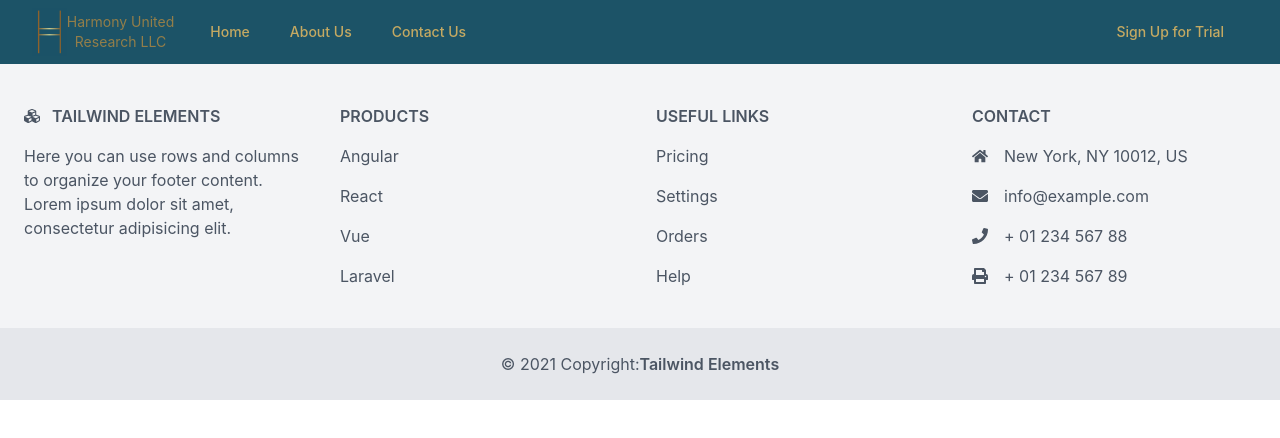
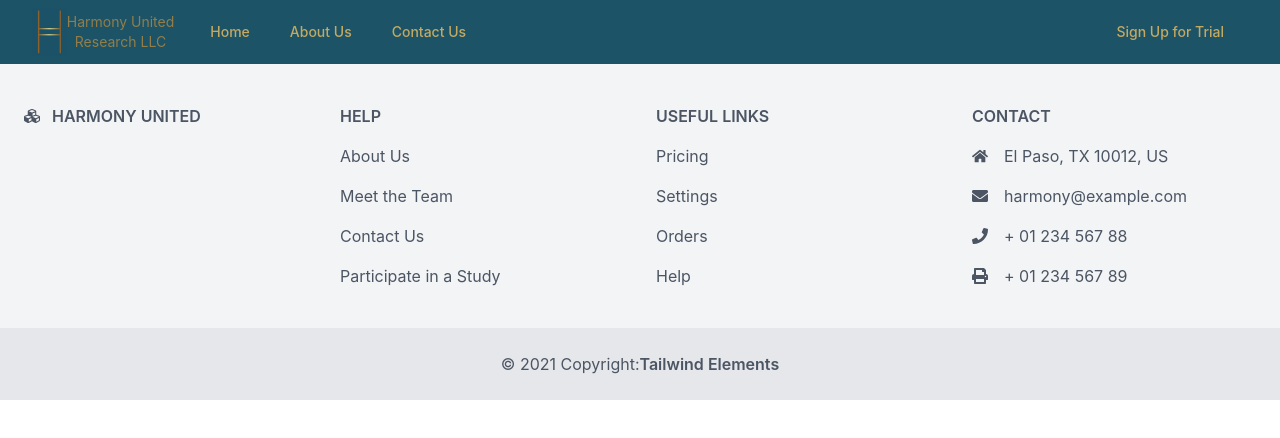
Before and after one commit to kadenlalani7/harmony-website, a React (Create React App) app: page /meet_the_team in a window 1280 px wide. Shown: the top 438 px of the page. Built offline with nearby package versions, Linux system fonts and the light colour scheme.

Commit message:
Updated Footer

```diff
--- a/src/components/Footer/Footer.js
+++ b/src/components/Footer/Footer.js
@@ -22,28 +22,25 @@ const Footer = () => {
               d="M488.6 250.2L392 214V105.5c0-15-9.3-28.4-23.4-33.7l-100-37.5c-8.1-3.1-17.1-3.1-25.3 0l-100 37.5c-14.1 5.3-23.4 18.7-23.4 33.7V214l-96.6 36.2C9.3 255.5 0 268.9 0 283.9V394c0 13.6 7.7 26.1 19.9 32.2l100 50c10.1 5.1 22.1 5.1 32.2 0l103.9-52 103.9 52c10.1 5.1 22.1 5.1 32.2 0l100-50c12.2-6.1 19.9-18.6 19.9-32.2V283.9c0-15-9.3-28.4-23.4-33.7zM358 214.8l-85 31.9v-68.2l85-37v73.3zM154 104.1l102-38.2 102 38.2v.6l-102 41.4-102-41.4v-.6zm84 291.1l-85 42.5v-79.1l85-38.8v75.4zm0-112l-102 41.4-102-41.4v-.6l102-38.2 102 38.2v.6zm240 112l-85 42.5v-79.1l85-38.8v75.4zm0-112l-102 41.4-102-41.4v-.6l102-38.2 102 38.2v.6z">
             </path>
           </svg>
-          Tailwind ELEMENTS
+          Harmony United
         </h6>
-        <p>
-          Here you can use rows and columns to organize your footer content. Lorem ipsum dolor
-          sit amet, consectetur adipisicing elit.
-        </p>
+
       </div>
       <div class="">
         <h6 class="uppercase font-semibold mb-4 flex justify-center md:justify-start">
-          Products
+          Help
         </h6>
         <p class="mb-4">
-          <a href="#!" class="text-gray-600">Angular</a>
+          <a href="#!" class="text-gray-600">About Us</a>
         </p>
         <p class="mb-4">
-          <a href="#!" class="text-gray-600">React</a>
+          <a href="#!" class="text-gray-600">Meet the Team</a>
         </p>
         <p class="mb-4">
-          <a href="#!" class="text-gray-600">Vue</a>
+          <a href="#!" class="text-gray-600">Contact Us</a>
         </p>
         <p>
-          <a href="#!" class="text-gray-600">Laravel</a>
+          <a href="#!" class="text-gray-600">Participate in a Study</a>
         </p>
       </div>
       <div class="">
@@ -74,7 +71,7 @@ const Footer = () => {
               d="M280.37 148.26L96 300.11V464a16 16 0 0 0 16 16l112.06-.29a16 16 0 0 0 15.92-16V368a16 16 0 0 1 16-16h64a16 16 0 0 1 16 16v95.64a16 16 0 0 0 16 16.05L464 480a16 16 0 0 0 16-16V300L295.67 148.26a12.19 12.19 0 0 0-15.3 0zM571.6 251.47L488 182.56V44.05a12 12 0 0 0-12-12h-56a12 12 0 0 0-12 12v72.61L318.47 43a48 48 0 0 0-61 0L4.34 251.47a12 12 0 0 0-1.6 16.9l25.5 31A12 12 0 0 0 45.15 301l235.22-193.74a12.19 12.19 0 0 1 15.3 0L530.9 301a12 12 0 0 0 16.9-1.6l25.5-31a12 12 0 0 0-1.7-16.93z">
             </path>
           </svg>
-          New York, NY 10012, US
+          El Paso, TX 10012, US
         </p>
         <p class="flex items-center justify-center md:justify-start mb-4">
           <svg aria-hidden="true" focusable="false" data-prefix="fas" data-icon="envelope"
@@ -84,7 +81,7 @@ const Footer = () => {
               d="M502.3 190.8c3.9-3.1 9.7-.2 9.7 4.7V400c0 26.5-21.5 48-48 48H48c-26.5 0-48-21.5-48-48V195.6c0-5 5.7-7.8 9.7-4.7 22.4 17.4 52.1 39.5 154.1 113.6 21.1 15.4 56.7 47.8 92.2 47.6 35.7.3 72-32.8 92.3-47.6 102-74.1 131.6-96.3 154-113.7zM256 320c23.2.4 56.6-29.2 73.4-41.4 132.7-96.3 142.8-104.7 173.4-128.7 5.8-4.5 9.2-11.5 9.2-18.9v-19c0-26.5-21.5-48-48-48H48C21.5 64 0 85.5 0 112v19c0 7.4 3.4 14.3 9.2 18.9 30.6 23.9 40.7 32.4 173.4 128.7 16.8 12.2 50.2 41.8 73.4 41.4z">
             </path>
           </svg>
-          info@example.com
+          harmony@example.com
         </p>
         <p class="flex items-center justify-center md:justify-start mb-4">
           <svg aria-hidden="true" focusable="false" data-prefix="fas" data-icon="phone"
```
